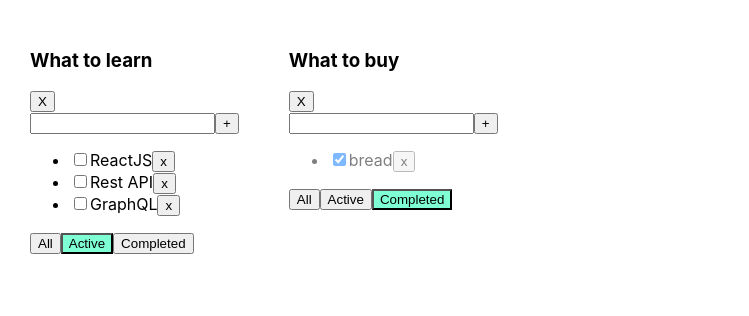
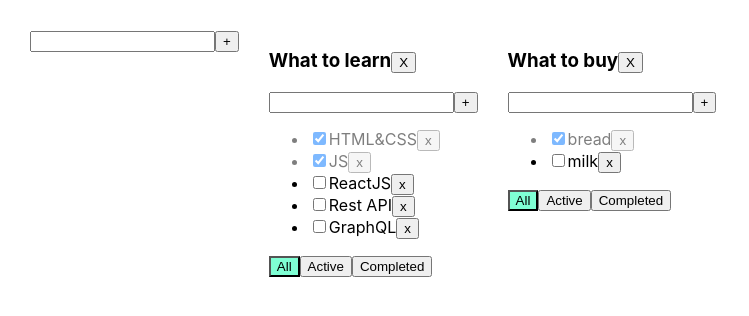
Before and after one commit to AleksanderZabrodski09/TODOlist-ts_with.dima_, a React (Create React App) app: page / in a window 1280 px wide. Shown: the top 316 px of the page, without its empty margins (0-749 px from the left). Built offline with nearby package versions, Linux system fonts and the light colour scheme.

Commit message:
create: add  AddItemForm.tsx.(6)(add newTodolist)

```diff
--- /dev/null
+++ b/src/AddItemForm.tsx
@@ -0,0 +1,43 @@
+import React, {ChangeEvent, KeyboardEvent, useState} from 'react';
+
+export type AddItemFormType = {
+  addItem: (title: string) => void
+}
+export const AddItemForm = (props: AddItemFormType) => {
+
+  let [newTitle, setTitle] = useState('')
+  const [error, setError] = useState<string | null>(null)
+
+  const addItem = () => {
+    if (newTitle.trim()) {
+      props.addItem(newTitle.trim())
+      setTitle('')
+    } else {
+      setError('Title is required')
+    }
+  }
+
+  const onChangeHandler = (e: ChangeEvent<HTMLInputElement>) => {
+    setTitle(e.currentTarget.value)
+  }
+
+  const onKeyPressHandler = (e: KeyboardEvent<HTMLInputElement>) => {
+    setError('')
+    if (e.key === 'Enter') {
+      addItem()
+    }
+  }
+
+  return (
+    <div>
+      <input
+        value={newTitle}
+        onChange={onChangeHandler}
+        onKeyPress={onKeyPressHandler}
+        className={error ? 'error' : ''}
+      />
+      <button onClick={addItem}>+</button>
+      {error && <div className='errorMessage'>{error}</div>}
+    </div>
+  )
+}
--- a/src/App.css
+++ b/src/App.css
@@ -4,7 +4,7 @@
 }
 
 .App > div {
-  margin-right: 50px;
+  margin-right: 30px;
 }
 .error {
   border: red 2px solid;
--- a/src/App.tsx
+++ b/src/App.tsx
@@ -2,6 +2,8 @@ import React, {useState} from 'react';
 import './App.css';
 import {TaskType, Todolist} from './Todolist';
 import {v1} from 'uuid';
+import {AddItemForm} from './AddItemForm';
+import {type} from 'os';
 
 export type FilterValuesType = "all" | "active" | "completed";
 type TodoListsType = {
@@ -10,20 +12,11 @@ type TodoListsType = {
   filter: FilterValuesType
 }
 
-type TasksObjType ={
-  [key:string]:Array<TaskType>
+type TasksObjType = {
+  [key: string]: Array<TaskType>
 }
 
 function App() {
-
-  // let [tasks, setTasks] = useState([
-  //   {id: v1(), title: "HTML&CSS", isDone: true},
-  //   {id: v1(), title: "JS", isDone: true},
-  //   {id: v1(), title: "ReactJS", isDone: false},
-  //   {id: v1(), title: "Rest API", isDone: false},
-  //   {id: v1(), title: "GraphQL", isDone: false},
-  // ]);
-
 
   const addTask = (title: string, todoListId: string) => {
     let newTask = {id: v1(), title: title, isDone: false};
@@ -51,9 +44,6 @@ function App() {
     }
   }
 
-  // let [filter, setFilter] = useState<FilterValuesType>("all");
-
-
   function changeFilter(value: FilterValuesType, todoListId: string) {
     // setFilter(value);
     let todoList = todoLists.find(tl => tl.id === todoListId);
@@ -67,8 +57,8 @@ function App() {
   let todoListId2 = v1();
 
   let [todoLists, setTodoLists] = useState<Array<TodoListsType>>([
-    {id: todoListId1, title: "What to learn", filter: 'active'},
-    {id: todoListId2, title: "What to buy", filter: 'completed'},
+    {id: todoListId1, title: "What to learn", filter: 'all'},
+    {id: todoListId2, title: "What to buy", filter: 'all'},
   ])
   let removeTodoList = (todoListId: string) => {
     debugger
@@ -92,8 +82,18 @@ function App() {
     ]
   })
 
+
+  const addTodoList = (title: string) => {
+    let todoList: TodoListsType = {id: v1(), title: title, filter: 'all'};
+    setTodoLists([todoList, ...todoLists]);
+    setTasks({...tasksObj, [todoList.id]: []})
+  }
+
+
   return (
     <div className="App">
+      <AddItemForm addItem={addTodoList}/>
+
       {
         todoLists.map((tl) => {
 
--- a/src/Todolist.tsx
+++ b/src/Todolist.tsx
@@ -1,6 +1,7 @@
-import React, {ChangeEvent, KeyboardEvent, useState} from 'react';
+import React from 'react';
 import {FilterValuesType} from './App';
 import {CheckBox} from './Components/checkBox';
+import {AddItemForm} from './AddItemForm';
 
 export type TaskType = {
   id: string
@@ -9,94 +10,67 @@ export type TaskType = {
 }
 
 type PropsType = {
-  id:string
+  id: string
   title: string
   tasks: Array<TaskType>
-  removeTask: (taskId: string, todoListId:string) => void
-  changeFilter: (value: FilterValuesType, todoListId:string) => void
-  addTask: (title: string, todoListId:string) => void
-  changeBox:(idTask:string, value:boolean, todoListId:string)=>void
-  filter:string
-  removeTodoList:(todoListId:string)=>void
+  removeTask: (taskId: string, todoListId: string) => void
+  changeFilter: (value: FilterValuesType, todoListId: string) => void
+  addTask: (title: string, todoListId: string) => void
+  changeBox: (idTask: string, value: boolean, todoListId: string) => void
+  filter: string
+  removeTodoList: (todoListId: string) => void
 }
 
 
 export function Todolist(props: PropsType) {
+  const addTask=(title:string)=>{
+    props.addTask(title,props.id)
+  }
+  const onAllClickHandler = () => props.changeFilter("all", props.id)
+  const onActiveClickHandler = () => props.changeFilter("active", props.id)
+  const onCompletedClickHandler = () => props.changeFilter("completed", props.id)
 
-  let [newTitle, setTitle] = useState('')
-  const[error, setError]=useState<string|null>(null)
-
-  const addTask = () => {
-    if(newTitle.trim()){
-      props.addTask(newTitle.trim(), props.id)
-      setTitle('')
-    }
-    else{
-      setError('Title is required')
-    }
-  }
-
-  const onChangeHandler = (e: ChangeEvent<HTMLInputElement>) => {
-    setTitle(e.currentTarget.value)
-  }
-
-  const onKeyPressHandler =(e:KeyboardEvent<HTMLInputElement>)=> {
-    setError('')
-    if (e.key === 'Enter') {
-      addTask()
-    }
-  }
-
-  const onAllClickHandler = ()=> props.changeFilter("all", props.id)
-  const onActiveClickHandler = ()=> props.changeFilter("active", props.id)
-  const onCompletedClickHandler = ()=> props.changeFilter("completed", props.id)
-
-  const onChangeBoxHandler =(tID:string, eValue:boolean, tlID:string)=>{
+  const onChangeBoxHandler = (tID: string, eValue: boolean, tlID: string) => {
     props.changeBox(tID, eValue, tlID)
   }
-  const onRemoveHandler = (tID:string, tlID:string)=> {props.removeTask(tID,tlID)}
-  const removeTodoList =()=>{
+  const onRemoveHandler = (tID: string, tlID: string) => {
+    props.removeTask(tID, tlID)
+  }
+  const removeTodoList = () => {
     props.removeTodoList(props.id)
   }
   return (
     <div>
-      <span><h3>{props.title}</h3></span>
-      <button onClick={removeTodoList}>X</button>
+     <h3>{props.title}<button onClick={removeTodoList}>X</button></h3>
 
-
-      <div>
-        <input
-          value={newTitle}
-          onChange={onChangeHandler}
-          onKeyPress={onKeyPressHandler}
-          className={error?'error':''}
-        />
-        <button onClick={addTask}>+</button>
-        {error && <div className='errorMessage'>{error}</div>}
-      </div>
+      <AddItemForm addItem={addTask}/>
       <ul>
         {
           props.tasks.map(t => {
 
-            return(
-              <li className={t.isDone?'isDone':''} key={t.id}>
+            return (
+              <li className={t.isDone ? 'isDone' : ''} key={t.id}>
                 <CheckBox
                   checked={t.isDone}
-                  callBack={(eValue)=>onChangeBoxHandler(t.id,eValue,props.id )}
+                  callBack={(eValue) => onChangeBoxHandler(t.id, eValue, props.id)}
 
                 />
 
-              <span>{t.title}</span>
-              <button onClick={()=>onRemoveHandler(t.id, props.id)}>x
-              </button>
-            </li>
-            )})
+                <span>{t.title}</span>
+                <button onClick={() => onRemoveHandler(t.id, props.id)}>x
+                </button>
+              </li>
+            )
+          })
         }
       </ul>
       <div>
-        <button className={props.filter==='all'?'activeFilter':''} onClick={onAllClickHandler}>All</button>
-        <button className={props.filter==='active'?'activeFilter':''} onClick={onActiveClickHandler}>Active</button>
-        <button className={props.filter==='completed'?'activeFilter':''} onClick={onCompletedClickHandler}>Completed</button>
+        <button className={props.filter === 'all' ? 'activeFilter' : ''} onClick={onAllClickHandler}>All</button>
+        <button className={props.filter === 'active' ? 'activeFilter' : ''} onClick={onActiveClickHandler}>Active
+        </button>
+        <button className={props.filter === 'completed' ? 'activeFilter' : ''}
+                onClick={onCompletedClickHandler}>Completed
+        </button>
       </div>
     </div>
   )
```
